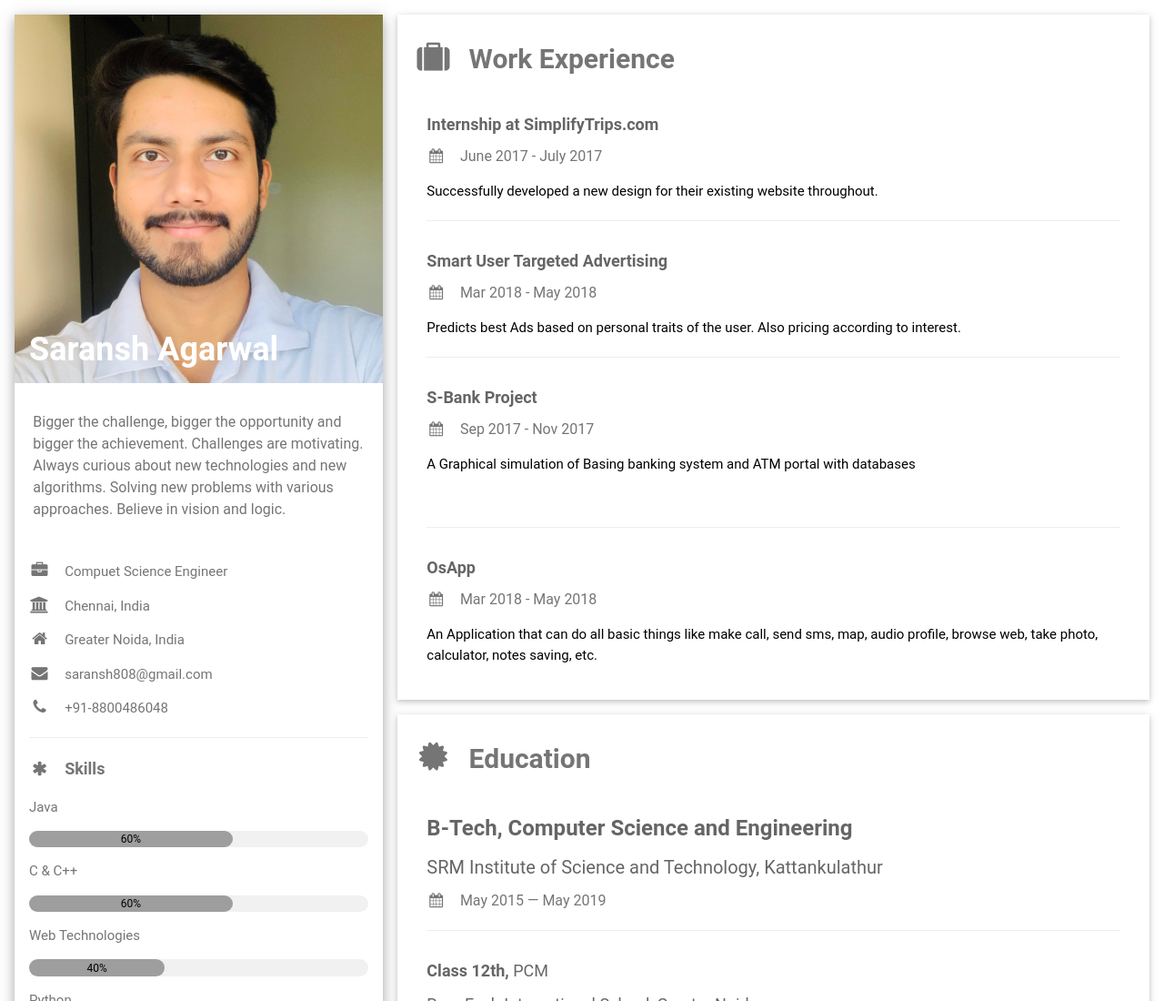
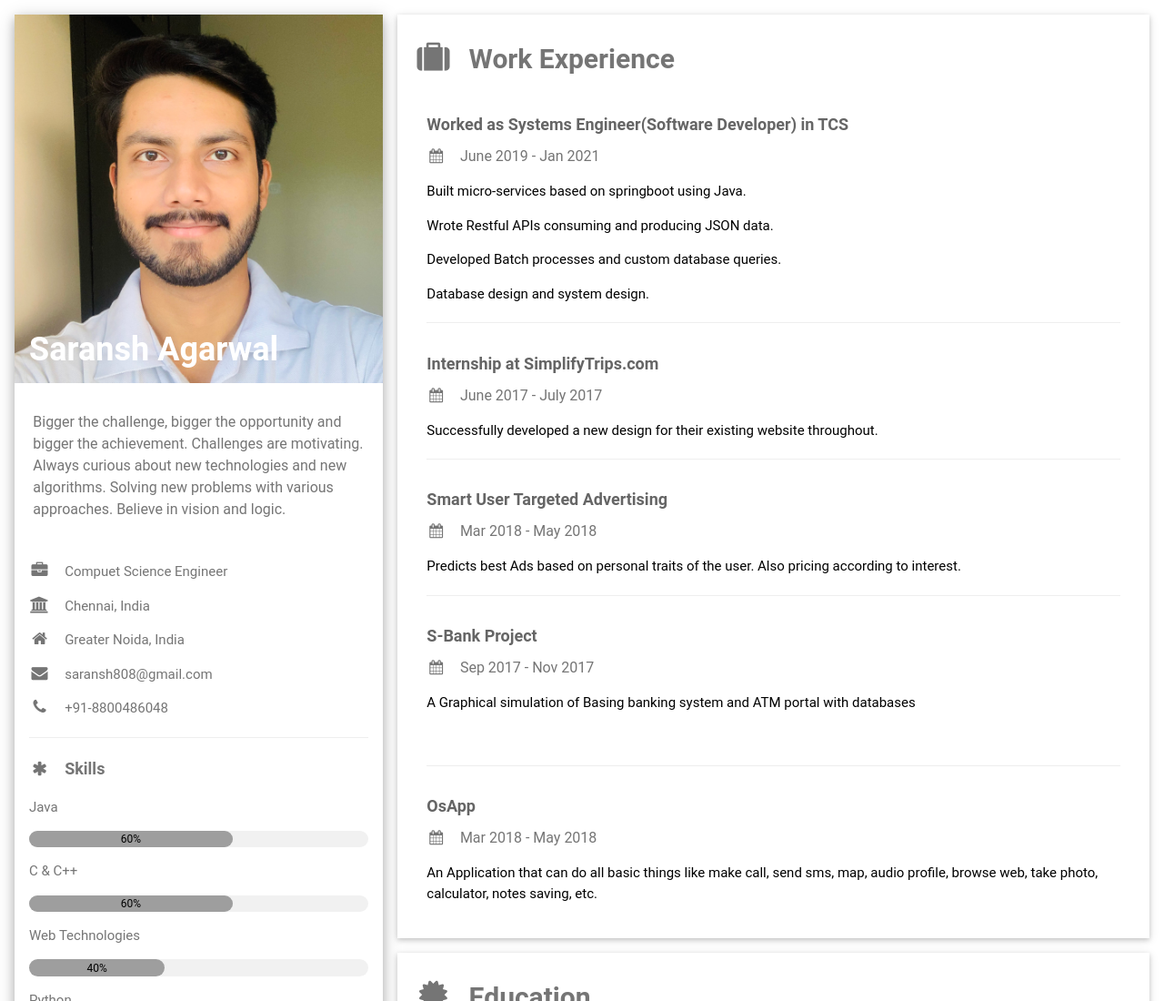
Before and after one commit to saransh808/saransh, a plain HTML site: page index.html in a window 1280 px wide. Shown: the top 1100 px of the page at 91% size. Drawn offline with Linux system fonts and the light colour scheme.

Commit message:
Added new Experience section

```diff
--- a/index.html
+++ b/index.html
@@ -86,6 +86,16 @@ html,body,h1,h2,h3,h4,h5,h6 {font-family: "Roboto", sans-serif}
         <h2 class="w3-text-grey w3-padding-16"><i class="fa fa-suitcase fa-fw w3-margin-right w3-xxlarge w3-text-grey"></i><b>Work Experience</b></h2>
 
         <div class="w3-container">
+          <h5 class="w3-opacity"><b>Worked as Systems Engineer(Software Developer) in TCS</b></h5>
+          <h6 class="w3-text-grey"><i class="fa fa-calendar fa-fw w3-margin-right"></i>June 2019 - Jan 2021</h6>
+          <p>Built micro-services based on springboot using Java.</p>
+            <p>Wrote Restful APIs consuming and producing JSON data.</p>
+            <p>Developed Batch processes and custom database queries.</p>
+            <p>Database design and system design.</p>
+          <hr>
+        </div>
+
+        <div class="w3-container">
           <h5 class="w3-opacity"><b>Internship at SimplifyTrips.com</b></h5>
           <h6 class="w3-text-grey"><i class="fa fa-calendar fa-fw w3-margin-right"></i>June 2017 - July 2017</h6>
           <p>Successfully developed a new design for their existing website throughout.</p>
```
Also changed, not shown: 1 other file.
